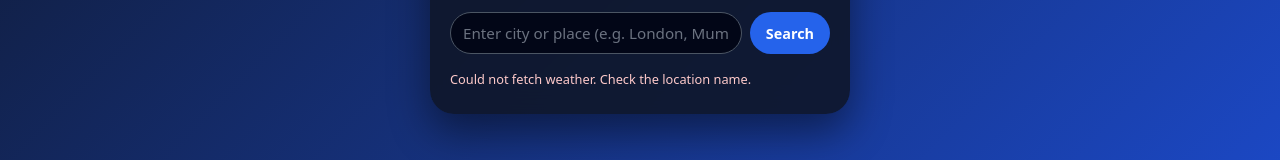
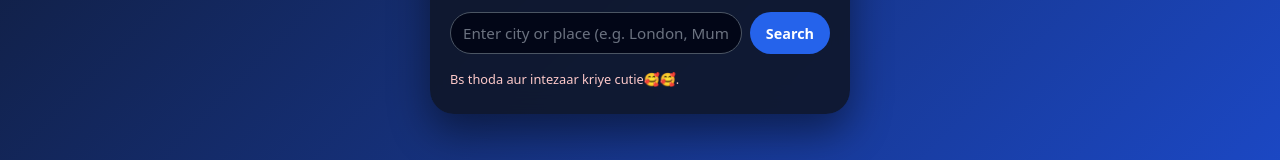
Before and after one commit to Aditya-kanc/weather-app, a plain HTML site: page index.html in a window 1280 px wide. Shown: the part 388-548 px from the top of the page. Drawn offline with Linux system fonts and the light colour scheme; no server answers.

Commit message:
Updated code

```diff
--- a/index.html
+++ b/index.html
@@ -326,7 +326,7 @@
                 setStatus(""); // clear status
             } catch (err) {
                 console.error(err);
-                showError("Could not fetch weather. Check the location name.");
+                showError("Bs thoda aur intezaar kriye cutie🥰🥰.");
             }
         }
 
```
